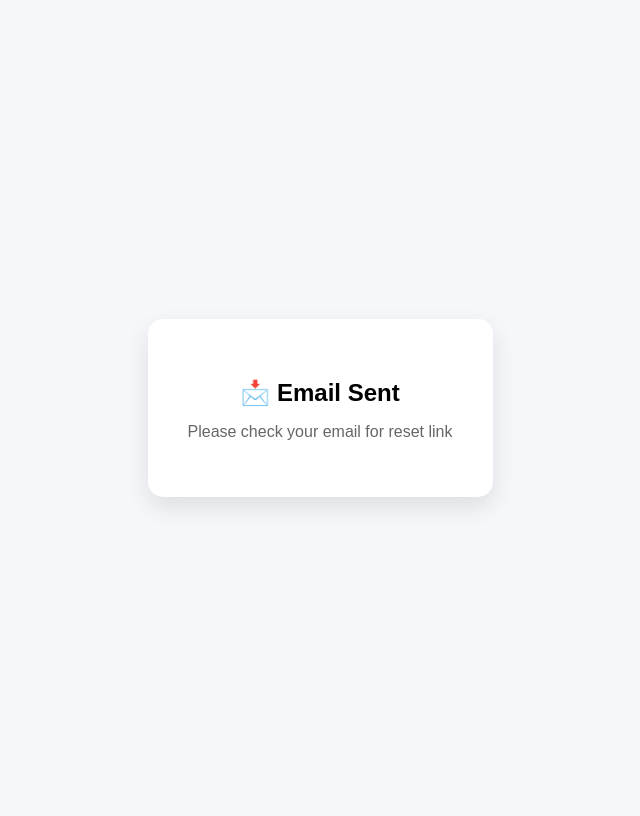
After one commit to Riya1153/StayFinder, a Django app: page /password-reset/done/ in a window 1280 px wide. The commit adds this page. Shown: the whole page, without its empty margins (320-960 px from the left). Run offline with Django 5.2, Linux system fonts and the light colour scheme.

Commit message:
Added full password reset system with email + templates + settings

```diff
--- a/core/templates/forget_password.html
+++ b/core/templates/forget_password.html
@@ -166,10 +166,9 @@ button{
             <h2>Forgot Password</h2>
             <p>Enter your email to receive a password reset link</p>
 
-            <form method="post">
+            <form method="post" action="{% url 'password_reset' %}">
     {% csrf_token %}
 
-                <!-- 🔥 FIXED INPUT -->
     <div class="input-box">
         <span>📧</span>
         <input type="email" name="email" placeholder="Enter your email address" required>
--- a/core/templates/login.html
+++ b/core/templates/login.html
@@ -94,7 +94,7 @@
 
             <div class="btn-area">
                 <button type="submit" class="login-btn">LOG IN</button>
-                <a href="{% url 'forget_password' %}" class="forget-link">FORGET PASSWORD</a>
+                <a href="{% url 'password_reset' %}" class="forget-link">FORGET PASSWORD</a>
             </div>
         </form>
 
--- /dev/null
+++ b/core/templates/password_reset_done.html
@@ -0,0 +1,34 @@
+<!DOCTYPE html>
+{% load static %}
+<html>
+<head>
+<title>Email Sent</title>
+<style>
+body{
+display:flex;
+justify-content:center;
+align-items:center;
+height:100vh;
+background:#f5f7fb;
+font-family:sans-serif;
+}
+.card{
+background:white;
+padding:40px;
+border-radius:15px;
+text-align:center;
+box-shadow:0 10px 25px rgba(0,0,0,0.1);
+}
+h2{margin-bottom:10px;}
+p{color:#666;}
+</style>
+</head>
+<body>
+
+<div class="card">
+<h2>📩 Email Sent</h2>
+<p>Please check your email for reset link</p>
+</div>
+
+</body>
+</html>
--- a/core/views.py
+++ b/core/views.py
@@ -10,9 +10,6 @@ def registration(request):
 
 def login_view(request):
     return render(request, 'login.html')
-
-def forget_password(request):
-    return render(request, 'forget_password.html')
 
 def add_hostel(request):
     return render(request, 'add_hostel.html')
--- a/stayfinder_backend/urls.py
+++ b/stayfinder_backend/urls.py
@@ -3,13 +3,19 @@ from django.urls import path
 from core import views
 from django.conf import settings
 from django.conf.urls.static import static
+from django.contrib.auth import views as auth_views
 
 urlpatterns = [
     path('admin/', admin.site.urls),
+
+    # 🔹 Existing Pages
     path('', views.front_page, name='front_page'),
     path('registration/', views.registration, name='registration'),
     path('login/', views.login_view, name='login'),
-    path('forget-password/', views.forget_password, name='forget_password'),
+
+    # OLD forget-password REMOVE (optional)
+    # path('forget-password/', views.forget_password, name='forget_password'),
+
     path('add-hostel/', views.add_hostel, name='add_hostel'),
     path('dashboard/', views.dashboard, name='dashboard'),
     path('hostels/', views.hostel_list, name='hostel_list'),
@@ -21,11 +27,26 @@ urlpatterns = [
     path('requirement/', views.requirement, name='requirement'),
     path('payment-process/', views.payment_process, name='payment_process'),
     path('payment_method/', views.payment_method, name='payment_method'),
+
+    # PASSWORD RESET SYSTEM (MAIN PART)
+    path('password-reset/', auth_views.PasswordResetView.as_view(
+        template_name='forget_password.html'
+    ), name='password_reset'),
+
+    path('password-reset/done/', auth_views.PasswordResetDoneView.as_view(
+        template_name='password_reset_done.html'
+    ), name='password_reset_done'),
+
+    path('password-reset/<uidb64>/<token>/', auth_views.PasswordResetConfirmView.as_view(
+        template_name='new_password.html'
+    ), name='password_reset_confirm'),
+
+    path('password-reset/complete/', auth_views.PasswordResetCompleteView.as_view(
+        template_name='password_reset_complete.html'
+    ), name='password_reset_complete'),
 ]
 
-
-
-# Development static file serving configuration
+# Static + Media
 if settings.DEBUG:
     urlpatterns += static(settings.STATIC_URL, document_root=settings.STATICFILES_DIRS[0])
     urlpatterns += static(settings.MEDIA_URL, document_root=settings.MEDIA_ROOT)
```
Also changed, not shown: core/templates/new_password.html (added, +53 -0 lines), core/templates/password_reset_complete.html (added, +31 -0 lines), stayfinder_backend/settings.py (+10 -1 lines), db.sqlite3. Lines whose indentation alone changed are shown as unchanged.
